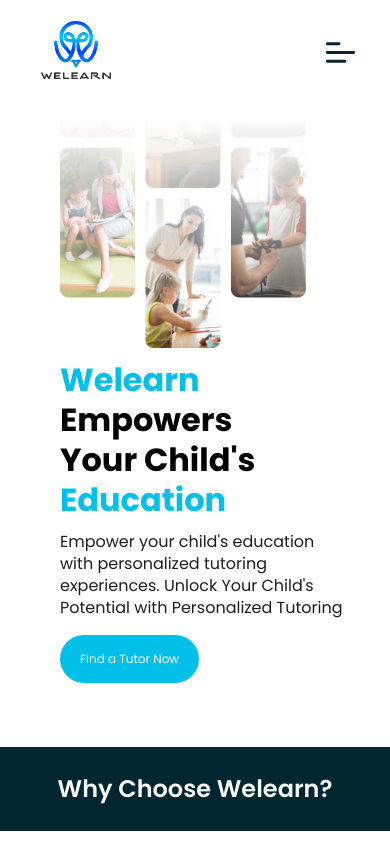
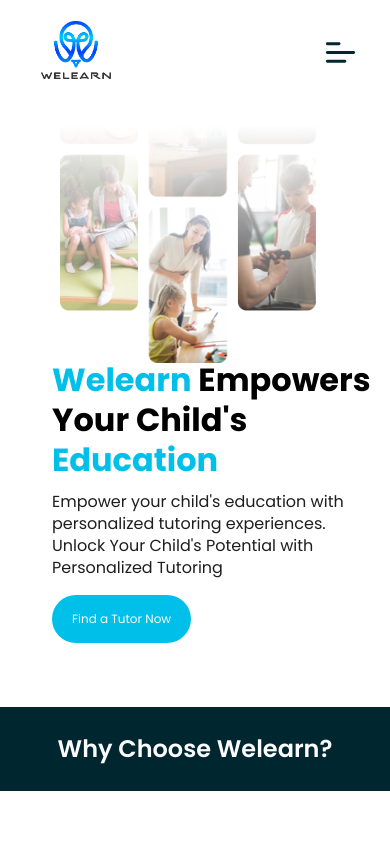
Before and after one commit to brightphi210/welearnweb, a React (Create React App) app: page / in a window 390 px wide. Shown: the top 844 px of the page. Built offline with nearby package versions, Linux system fonts and the light colour scheme.

Commit message:
small torches

```diff
--- a/src/components/home/header.css
+++ b/src/components/home/header.css
@@ -259,18 +259,18 @@
     .header-text h1 {
         font-size: 32px;
         line-height: 40px;
-        padding-left: 2rem;
+        padding-left: 1.5rem;
     }
     .header-text p {
         font-size: 16px;
         line-height: 22px;
-        width: 320px;
-        padding-left: 2rem;
+        width: 330px;
+        padding-left: 1.5rem;
     }
     .header-img img {
         position: absolute;
         padding-left: 4rem;
-        width: 310px;
+        width: 320px;
         top: -200px;
         mask-image: linear-gradient(to bottom, rgba(255, 255, 255, 0) 40%, rgba(255, 255, 255, 1));
         -webkit-mask-image: linear-gradient(to bottom, rgba(255, 255, 255, 0) 40%, rgba(255, 255, 255, 1));
@@ -284,7 +284,7 @@
     }
     .header-text button {
         margin-bottom: 0rem;
-        margin-left: 2rem;
+        margin-left: 1.5rem;
     }
 
         .header-img {
```
